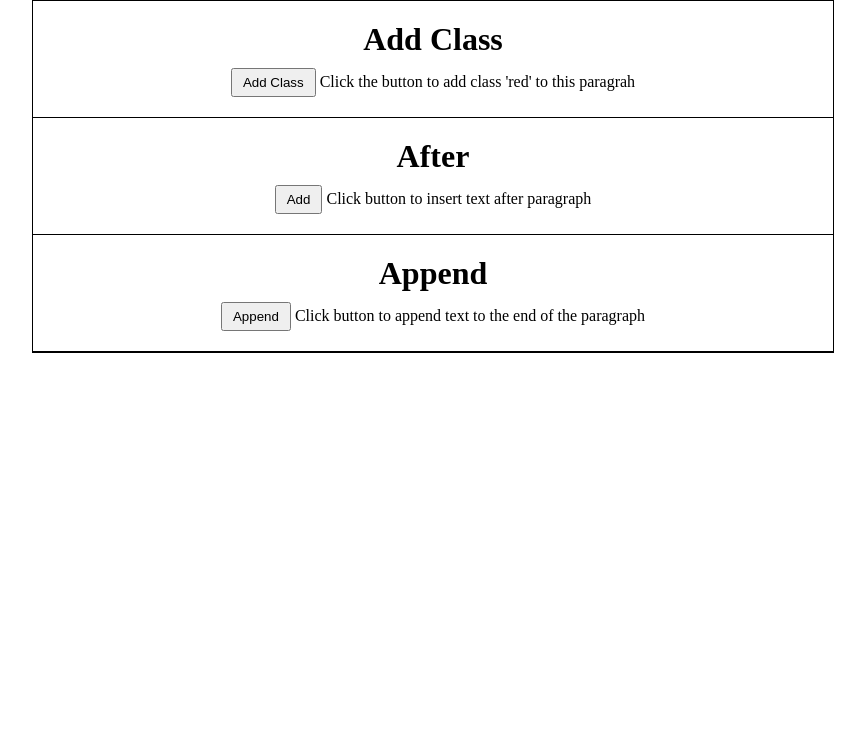
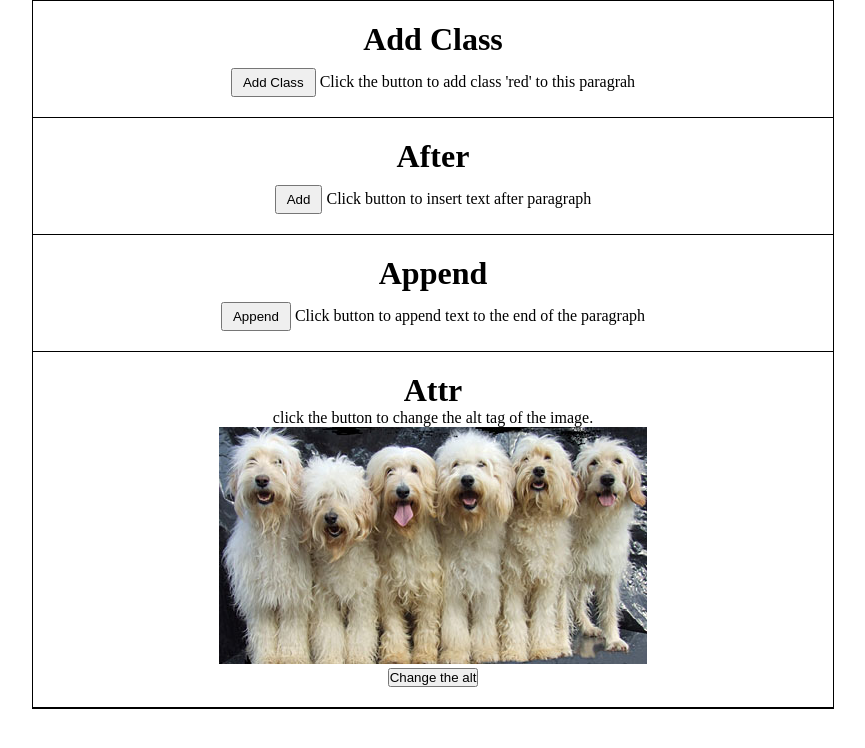
Before and after one commit to stormywake/jquery_test, a plain HTML site: page index.html in a window 1280 px wide. Shown: the whole page, without its empty margins (207-1072 px from the left). Drawn offline with nearby package versions, Linux system fonts and the light colour scheme.

Commit message:
added the attr jquery, and added an img foler with 1 image.

```diff
--- a/index.html
+++ b/index.html
@@ -17,6 +17,9 @@
 
 		    $('#append').click(function(){
 		    	$('#append_this').append(' <span class="red">"this text is inside the current p tag"</span');
+		    });
+		    $('#alt').click(function(){
+		    	$('#dog').attr('alt',"Stella is the best dog");
 		    });
 		});
 	</script>
@@ -39,6 +42,12 @@
 			<button class="inline btn" id="append">Append</button>
 			<p class="inline" id="append_this">Click button to append text to the end of the paragraph</p>
 		</div> <!-- end of "append" section -->
+		<div class="section">
+			<h1>Attr</h1>
+			<p>click the button to change the alt tag of the image.</p>
+			<img id="dog" src="img/labradoodle.jpg" alt="before">
+			<button class="block" id="alt">Change the alt</button>
+		</div><!-- end of attr -->
 	</div><!-- end of container -->
 
 </body>
--- a/styles.css
+++ b/styles.css
@@ -25,3 +25,11 @@
 	padding-bottom: 20px;
 	border-bottom: 1px solid black;
 }
+.block{
+	display: block;
+	margin: 0px auto;
+}
+.attr{
+	color: blue;
+	font-style: italic;
+}
```
Also changed, not shown: img/labradoodle.jpg (added).
